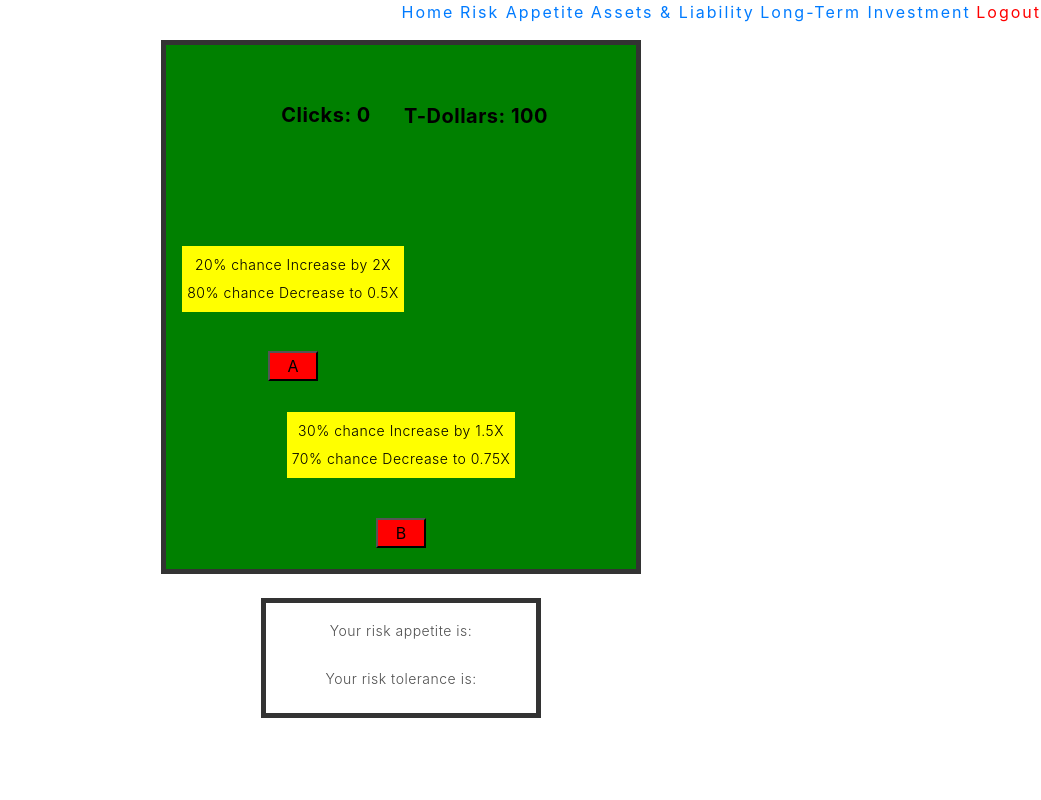
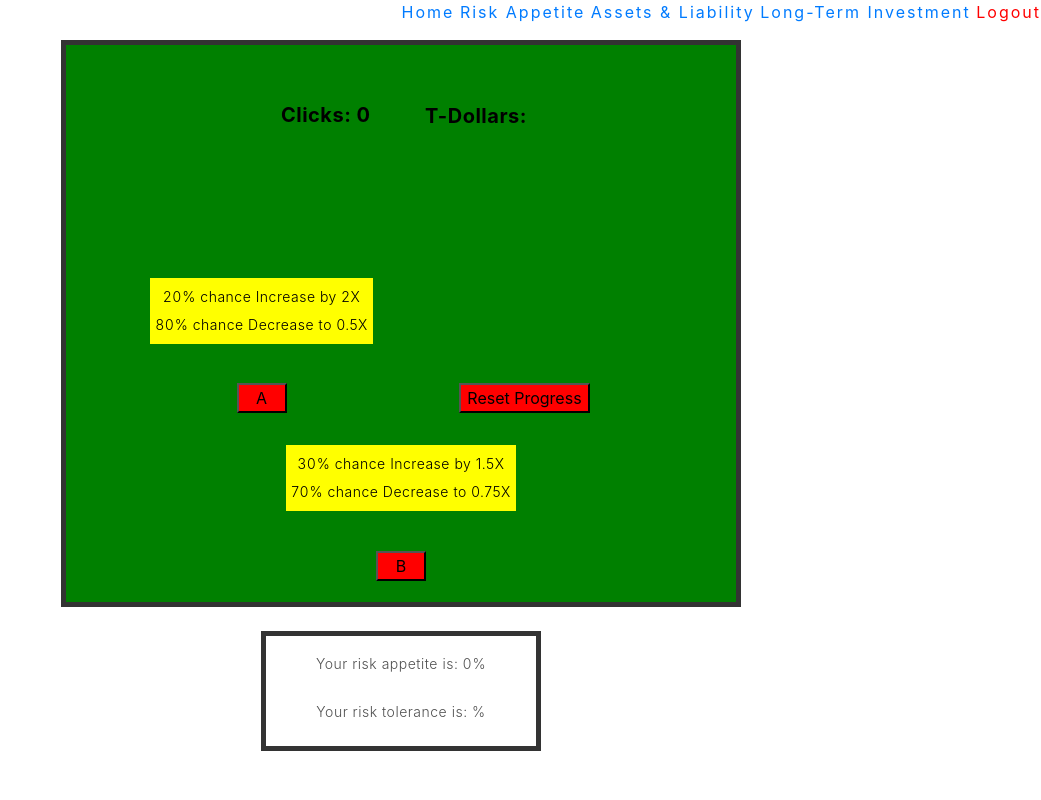
Before and after one commit to jcfrantz-2018/5thumbs, a PHP site: page /Risk.php in a window 1280 px wide. Shown: the whole page, without its empty margins (239-1280 px from the left). Run offline with PHP 8.4, Linux system fonts and the light colour scheme; the visitor is signed in with stand-in values (Sample User, id 1); data comes from the database, SQL or seed files in the repository.

Commit message:
In progress Risk.php

```diff
--- a/Frontend/Risk.php
+++ b/Frontend/Risk.php
@@ -53,91 +53,220 @@ $username = $_SESSION['username'];
 $dao = new T_DollarsDAO();
 
 $amount = $dao->getT_DollarsbyUsername($username);
+$appetite = 0;
+$turn = 0;
+$odds1 = 20;
+$odds2 = 80;
+$odds3 = 30;
+$odds4 = 70;
 
 ?>
 
 <html>
-<div style="text-align: center; border: 5px solid; margin-left: 400px; margin-right: 400px;background-color:green">
-    <body>
+<div style="text-align: center; border: 5px solid; margin-left: 300px; margin-right: 300px;background-color:green">
+    <body onload="checkCookie()">
       <div style="display: inline">
-        <p id='p0' style="margin-top: 50px; margin-right: 150px;font-weight: 700;color: black;font-size: 20px">Clicks: 0</p>
-        <p id='p1' style="margin-bottom: 100px; margin-top: -59px; margin-left: 150px;font-weight: 700;color: black;font-size: 20px">T-Dollars: 100</p>
+        <p id='p0' style="margin-top: 50px; margin-right: 150px;font-weight: 700;color: black;font-size: 20px">Clicks: <span id='turn'></span></p>
+        <p id='p1' style="margin-bottom: 100px; margin-top: -59px; margin-left: 150px;font-weight: 700;color: black;font-size: 20px">T-Dollars: <span id='t-dollars'></span></p>
       </div>
       <div class="button-wrapper" style="text-align:center;display:inline-block; margin:10px;">
-        <p id='p2' style="padding: 5px; background-color:yellow;color:black;margin-bottom: -10px">20% chance Increase by 2X</p>
-        <p id='p3' style="padding: 5px; background-color:yellow;color:black;margin-bottom: -10px">80% chance Decrease to 0.5X</p>
-        <button id="apt" onclick="myRisk()" style="background-color:red;margin-left:auto;margin-right:auto;display:inline-block;margin-top:22%;margin-bottom:5%; width: 50px">A</button>
+        <p id='p2' style="padding: 5px; background-color:yellow;color:black;margin-bottom: -10px"><span id='odds1'>20</span>% chance Increase by 2X</p>
+        <p id='p3' style="padding: 5px; background-color:yellow;color:black;margin-bottom: -10px"><span id='odds2'>80</span>% chance Decrease to 0.5X</p>
+        <button id="apt" onclick="myRisk(); calculate();" style="background-color:red;margin-left:auto;margin-right:auto;display:inline-block;margin-top:22%;margin-bottom:5%; width: 50px">A</button>
       </div>
-        &nbsp &nbsp &nbsp &nbsp &nbsp &nbsp &nbsp &nbsp &nbsp &nbsp &nbsp &nbsp &nbsp &nbsp &nbsp &nbsp &nbsp &nbsp &nbsp &nbsp &nbsp &nbsp &nbsp &nbsp
+        &nbsp &nbsp &nbsp &nbsp &nbsp &nbsp &nbsp &nbsp
+      <button onclick="resetProgress()" style="background-color:red;margin-left:auto;margin-right:auto;display:inline-block;margin-top:22%;margin-bottom:0%">Reset Progress</button>
+        &nbsp &nbsp &nbsp &nbsp &nbsp &nbsp &nbsp &nbsp
       <div class="button-wrapper" style="text-align:center;display:inline-block; margin:10px;">
-        <p id='p4' style="padding: 5px; background-color:yellow;color:black;margin-bottom: -10px">30% chance Increase by 1.5X</p>
-        <p id='p5' style="padding: 5px; background-color:yellow;color:black;margin-bottom: -10px">70% chance Decrease to 0.75X</p>
-        <button id="opt" onclick="mySafe()" style="background-color:red;margin-left:auto;margin-right:auto;display:inline-block;margin-top:22%;margin-bottom:5%; width: 50px">B</button>
+        <p id='p4' style="padding: 5px; background-color:yellow;color:black;margin-bottom: -10px"><span id='odds3'>30</span>% chance Increase by 1.5X</p>
+        <p id='p5' style="padding: 5px; background-color:yellow;color:black;margin-bottom: -10px"><span id='odds4'>70</span>% chance Decrease to 0.75X</p>
+        <button id="opt" onclick="mySafe(); calculate();" style="background-color:red;margin-left:auto;margin-right:auto;display:inline-block;margin-top:22%;margin-bottom:5%; width: 50px">B</button>
       </div>
      </body>
 
 <script>
 
-var given1 = 20;
-var given2 = 30;
-var total1 = 20;
-var total2 = 30;
-function amount(a, b){
-   amount = a * b;
-   a = amount
-   return amount;
+function resetProgress() {
+        var amount = "<?php echo $amount ?>";
+        var turn = "<?php echo $turn ?>";
+        var odds1 = "<?php echo $odds1 ?>";
+        var odds2 = "<?php echo $odds2 ?>";
+        var odds3 = "<?php echo $odds3 ?>";
+        var odds4 = "<?php echo $odds4 ?>";
+        var appetite = "<?php echo $appetite ?>";
+        setCookie('turn', turn.toString(), 7);
+        setCookie('amount', amount, 7);
+        setCookie('odds1', odds1, 7);
+        setCookie('odds2', odds2, 7);
+        setCookie('odds3', odds3, 7);
+        setCookie('odds4', odds4, 7);
+        setCookie('appetite', appetite, 7);
+        document.getElementById('turn').innerHTML = turn.toString();
+        document.getElementById("t-dollars").innerHTML = amount.toString();
+        document.getElementById("odds1").innerHTML = odds1.toString();
+        document.getElementById("odds2").innerHTML = odds2.toString();
+        document.getElementById("odds3").innerHTML = odds3.toString();
+        document.getElementById("odds4").innerHTML = odds4.toString();
+        document.getElementById("appetite").innerHTML = appetite.toString();
+
     }
 
-var count = (function () {
-  var counter = 0;
-  return function () {
-    return counter +=1;
+    function getCookie(cname) {
+    var name = cname + "=";
+    var decodedCookie = decodeURIComponent(document.cookie);
+    var ca = decodedCookie.split(';');
+    for(var i = 0; i <ca.length; i++) {
+        var c = ca[i];
+        while (c.charAt(0) == ' ') {
+        c = c.substring(1);
         }
-})();
+        if (c.indexOf(name) == 0) {
+        return c.substring(name.length, c.length);
+        }
+    }
+    return "";
+    }
 
-// function myRisk() {
-//   var rand = Math.floor(Math.random() * 90) + 10;
+    function checkCookie() {
+        var amount = getCookie("amount");
+        var turn = getCookie("turn");
+        var odds1 = getCookie("odds1");
+        var odds2 = getCookie("odds2");
+        var odds3 = getCookie("odds3");
+        var odds4 = getCookie("odds4");
+        var appetite = "<?php echo $appetite ?>";
 
-//   if(rand > 50){
-//     document.getElementById("p0").innerHTML = "Clicks: " + clicks;
-//       document.getElementById("p1").innerHTML = "T-Dollars: " + (amount * 2)amount;
-//       document.getElementById("p2").innerHTML = rand + "% chance Increase by 2X";
-//       document.getElementById("p3").innerHTML = (100-rand) + "% chance Decrease to 0.5X";
+        if (amount == '' || turn == '' ||  odds1 == '' || odds2 == '' || odds3 == '' || odds4 == '' || appetite == '') {
+            var amount = "<?php echo $amount ?>";
+            var turn = "<?php echo $turn ?>";
+            var odds1 = "<?php echo $odds1 ?>";
+            var odds2 = "<?php echo $odds2 ?>";
+            var odds3 = "<?php echo $odds3 ?>";
+            var odds4 = "<?php echo $odds4 ?>";
+            var appetite = "<?php echo $appetite ?>";
+        }
+        document.getElementById('turn').innerHTML = turn;
+        document.getElementById('t-dollars').innerHTML = amount;
+        document.getElementById('odds1').innerHTML = odds1;
+        document.getElementById('odds2').innerHTML = odds2;
+        document.getElementById('odds3').innerHTML = odds3;
+        document.getElementById('odds4').innerHTML = odds4;
+        document.getElementById("appetite").innerHTML = appetite.toString();
+    }
 
-// } else {
-//   document.getElementById("p0").innerHTML = "Clicks: " + clicks;
-//       document.getElementById("p1").innerHTML = "T-Dollars: " + (amount * 0.5)amount;
-//       document.getElementById("p2").innerHTML = rand + "% chance Increase by 2X";
-//       document.getElementById("p3").innerHTML = (100-rand) + "% chance Decrease to 0.5X";
-// }
+    function setCookie(name,value,days) {
+        var expires = "";
+        if (days) {
+            var date = new Date();
+            date.setTime(date.getTime() + (days*24*60*60*1000));
+            expires = "; expires=" + date.toUTCString();
+        }
+        document.cookie = name + "=" + (value || "")  + expires + "; path=/";
+    }
+
+    // function chooseAsset() {
+    //     var turn = parseInt(document.getElementById("turn").innerHTML);
+    //     var turn = turn + 1;
+    //     var amount = parseInt(document.getElementById("t-dollars").innerHTML);
+    //     var amount = amount * 2;
+
+    //     // var rand = Math.floor(Math.random() * 90) + 10;
+    //     // document.getElementById("h1").innerHTML = "Turn: " + turn + " T-Dollars: " + (amount * 2);
+    //     // document.getElementById("turn").innerHTML = (turn + 1)
+    //     document.getElementById('turn').innerHTML = turn.toString();
+    //     document.getElementById("t-dollars").innerHTML = amount.toString();
+    //     setCookie('turn', turn.toString(), 7);
+    //     setCookie('amount', (amount * 2), 7);
+
     // }
 
-function mySafe() {
-
+    function myRisk() {
+        var turn = parseInt(document.getElementById("turn").innerHTML);
+        var turn = turn + 1;
+        var amount = parseInt(document.getElementById("t-dollars").innerHTML);
+        var odds3 = parseInt(document.getElementById("odds1").innerHTML);
         var rand1 = Math.floor(Math.random() * 101);
         var rand2 = Math.floor(Math.random() * 81) + 10;
 
-  if(rand1 > given2){
-      document.getElementById("p0").innerHTML = "Clicks: " + count();
-      document.getElementById("p1").innerHTML = "T-Dollars: " + amount(100, 1.5);
-      document.getElementById("p4").innerHTML = rand2 + "% chance Increase by 1.5X";
-      document.getElementById("p5").innerHTML = (100-rand2) + "% chance Decrease to 0.75X";
-      given2 = rand2;
+        if(rand1 > odds1){
+          var amount = amount * 2;
         } else {
-      document.getElementById("p0").innerHTML = "Clicks: " + count();
-      document.getElementById("p1").innerHTML = "T-Dollars: " + amount(100, 1.5);
-      document.getElementById("p4").innerHTML = rand2 + "% chance Increase by 1.5X";
-      document.getElementById("p5").innerHTML = (100-rand2) + "% chance Decrease to 0.75X";
-      given2 = rand2;
+          var amount = amount * 0.5;
+        }
+
+        document.getElementById('turn').innerHTML = turn.toString();
+        document.getElementById("t-dollars").innerHTML = amount.toString();
+        document.getElementById("odds1").innerHTML = rand2.toString();
+        document.getElementById("odds2").innerHTML = (100-rand2).toString();
+        setCookie('turn', turn.toString(), 7);
+        setCookie('amount', amount, 7);
+        setCookie('odds1', rand2, 7);
+        setCookie('odds2', (100-rand2), 7);
 
     }
+
+    function mySafe() {
+        var turn = parseInt(document.getElementById("turn").innerHTML);
+        var turn = turn + 1;
+        var amount = parseInt(document.getElementById("t-dollars").innerHTML);
+        var odds3 = parseInt(document.getElementById("odds3").innerHTML);
+        var rand1 = Math.floor(Math.random() * 101);
+        var rand2 = Math.floor(Math.random() * 81) + 10;
+
+        if(rand1 > odds3){
+          var amount = amount * 1.5;
+        } else {
+          var amount = amount * 0.75;
         }
+
+        document.getElementById('turn').innerHTML = turn.toString();
+        document.getElementById("t-dollars").innerHTML = amount.toString();
+        document.getElementById("odds3").innerHTML = rand2.toString();
+        document.getElementById("odds4").innerHTML = (100-rand2).toString();
+        setCookie('turn', turn.toString(), 7);
+        setCookie('amount', amount, 7);
+        setCookie('odds3', rand2, 7);
+        setCookie('odds4', (100-rand2), 7);
+
+    }
+
+    function calculate() {
+        var appetite = parseInt(document.getElementById("appetite").innerHTML);
+        var odds1 = parseInt(document.getElementById("odds1").innerHTML);
+        var appetite = appetite += odds1;
+
+        document.getElementById('appetite').innerHTML = value.toString();
+        setCookie('appetite', value, 7);
+
+    }
+
+
+// function mySafe() {
+
+//   var rand1 = Math.floor(Math.random() * 101);
+//   var rand2 = Math.floor(Math.random() * 81) + 10;
+
+//   if(rand1 > given2){
+//       document.getElementById("p0").innerHTML = "Clicks: " + count();
+//       document.getElementById("p1").innerHTML = "T-Dollars: " + amount;
+//       document.getElementById("p4").innerHTML = rand2 + "% chance Increase by 1.5X";
+//       document.getElementById("p5").innerHTML = (100-rand2) + "% chance Decrease to 0.75X";
+//       given2 = rand2;
+// } else {
+//       document.getElementById("p0").innerHTML = "Clicks: " + count();
+//       document.getElementById("p1").innerHTML = "T-Dollars: " + amount();
+//       document.getElementById("p4").innerHTML = rand2 + "% chance Increase by 1.5X";
+//       document.getElementById("p5").innerHTML = (100-rand2) + "% chance Decrease to 0.75X";
+//       given2 = rand2;
+
+// }
+// }
 </script>
 </body>
 </div>
 <br>
 <div style="text-align: center;border: 5px solid;margin-left: 500px; margin-right: 500px ">
-<p style="margin-top: 5%">Your risk appetite is:</p>
-<p>Your risk tolerance is:</p>
+<p style="margin-top: 5%">Your risk appetite is: <span id='appetite'></span>%</p>
+<p>Your risk tolerance is: <span id='tolerance'></span>%</p>
 </div>
 <html>
```
Lines whose indentation alone changed are shown as unchanged.
